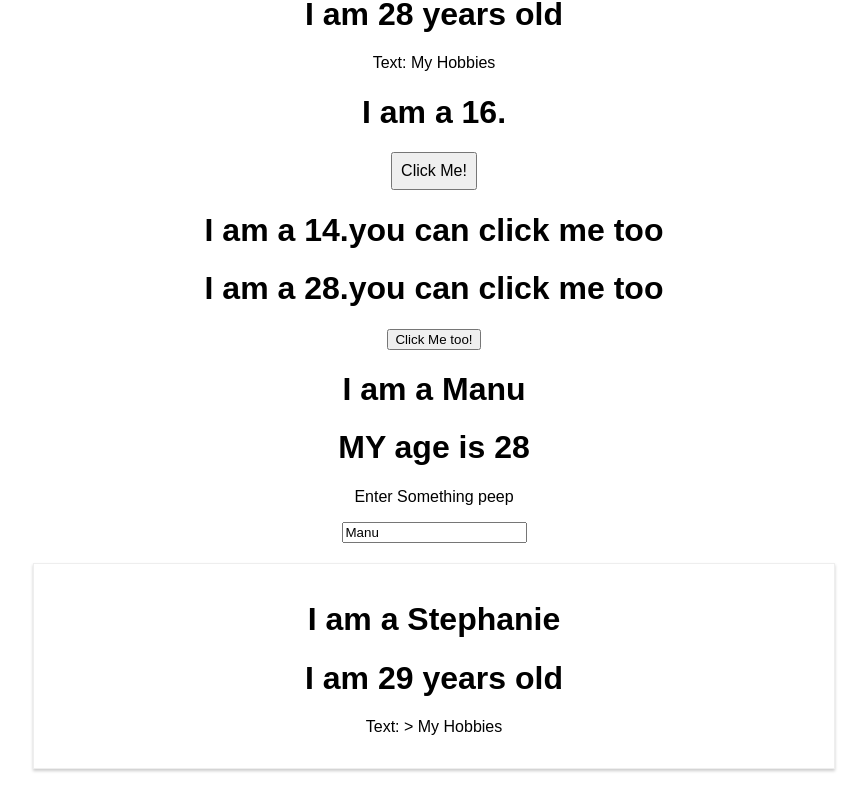
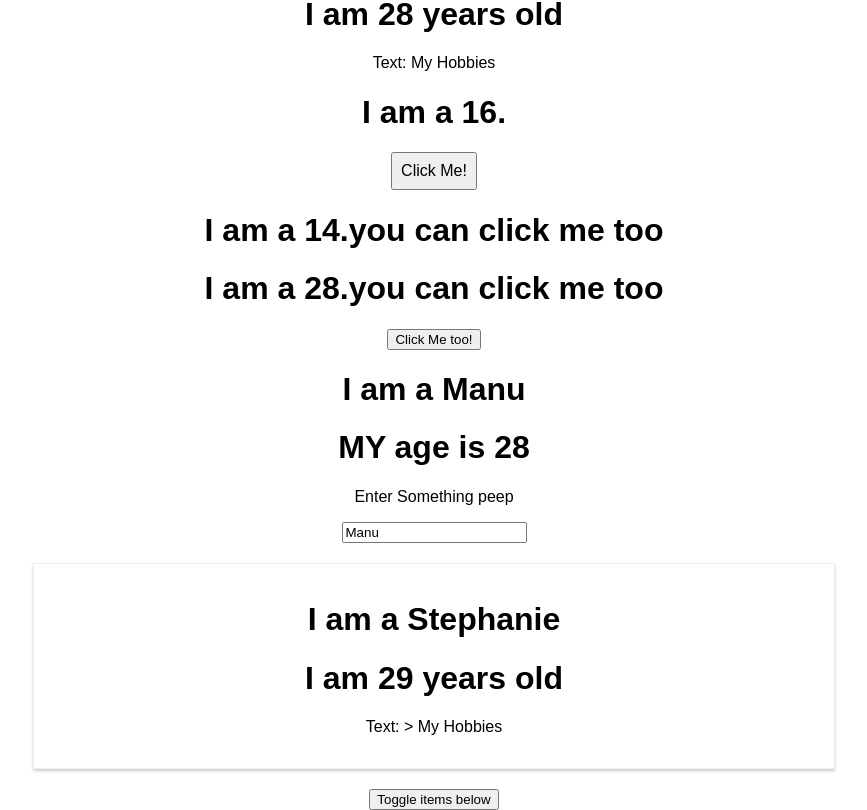
Before and after one commit to sanoojps/react-complete-guide, a React (Create React App) app: page / in a window 1280 px wide. Shown: the part 539-1349 px from the top of the page, without its empty margins (206-1073 px from the left). Before the commit the page ends 1328 px from the top, so only its background shows below. Built offline with nearby package versions, Linux system fonts and the light colour scheme.

Commit message:
ToggleButton

```diff
--- a/src/App.js
+++ b/src/App.js
@@ -7,6 +7,8 @@ import Person from "./Person/Person"
 import RandomPerson from "./RandomPerson/RandomPerson"
 import PersonWithInput from "./PersonWithInput/PersonWithInput"
 import PersonWithStyle from "./PersonWithStyle/PersonWithStyle"
+
+import ToggleButton from "./ToggleButton/ToggleButton"
 class App extends Component {
 
   /*
@@ -43,7 +45,8 @@ class App extends Component {
         name: "Stephanie", age: 29
       },
     ],
-    someOtherState: "Some"
+    someOtherState: "Some",
+    showPersons: false /** toggle display */
  };
 
 /**
@@ -172,6 +175,40 @@ alternate way using an arrow function*/}
         </PersonWithStyle>
 
 
+
+
+        {/* conditional .. use ternary expression
+          {  exp ? <div> :  }
+        */}
+        { this.state.showPersons ?
+           <div>
+
+           <Person
+           name={this.state.persons[1].name}
+           age={this.state.persons[1].age}>
+           My new Hobbies
+           </Person>
+
+           <Person
+           name={this.state.persons[0].name}
+           age={this.state.persons[0].age}>
+           My otyher  Hobbies
+           </Person>
+
+           </div>
+
+           : null /**Else condition */
+        }
+
+       <ToggleButton
+        onClick = {this.toggleHandler}
+        toggleState = {this.state.showPersons}
+        >
+        Toggle display below
+        </ToggleButton>
+
+
+
      </div>
      );
 
@@ -231,7 +268,14 @@ alternate way using an arrow function*/}
     )
   }
 
-}
+  toggleHandler = (event) => {
+      const doesShow = this.state.showPersons;
+      this.setState({showPersons: !doesShow});
+  }
+
+
+
+} // class
 
 
 
--- /dev/null
+++ b/src/ToggleButton/ToggleButton.js
@@ -0,0 +1,20 @@
+import React from 'react';
+
+const toggleButton = (props) =>
+{
+    const initialText = "Toggle items below"
+    const finalText = "Toggle items above"
+    return (
+        <div>
+            <button onClick = {props.onClick}>
+                 {
+                     props.toggleState === false ?
+                      initialText :
+                      finalText
+                 }
+            </button>
+        </div>
+    );
+}
+
+export default toggleButton;
```
